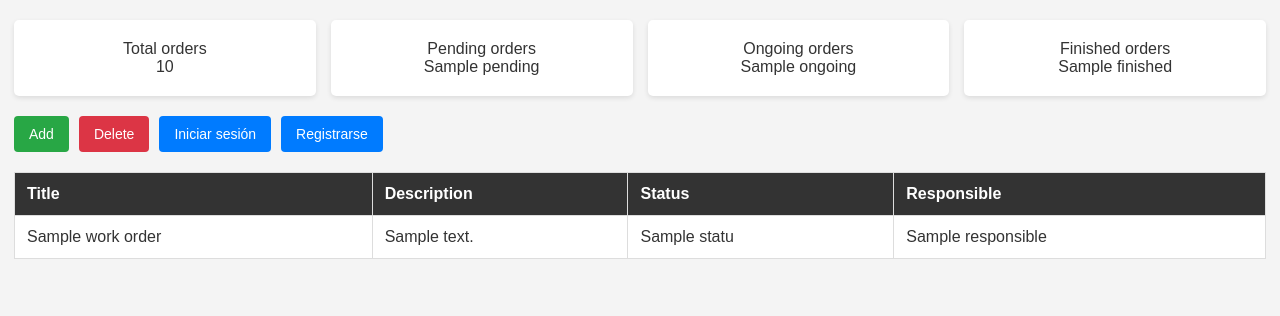
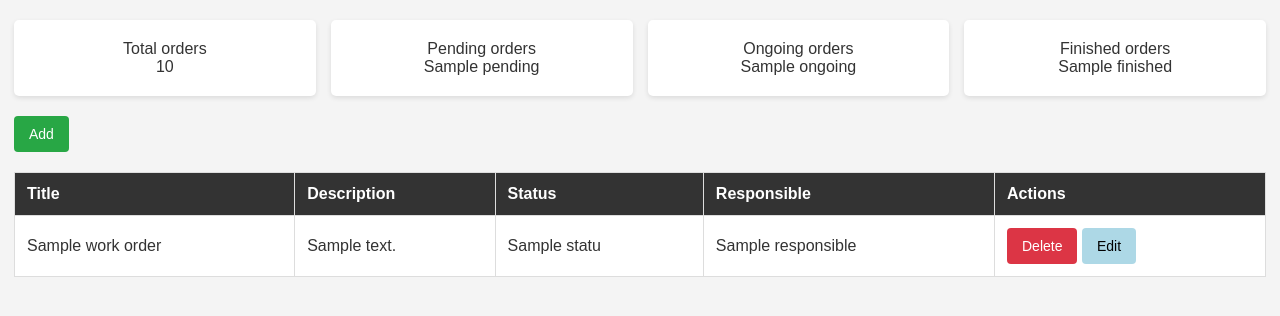
Before and after one commit to Aleishis/Proyecto-caracol, a Django app: template hello/templates/hello/work_orders.html in a window 1280 px wide. Shown: the part 120-436 px from the top of the page. Run offline with Django 3.2, Linux system fonts and the light colour scheme; the template is opened without the code that fills it: most values are stand-ins (such as "Sample title", 1, 10 or a date in 2020).

Commit message:
Se agregan los botones delete y edit a cada work order, aun sin funcionalidad

```diff
--- a/hello/static/hello/css/styles.css
+++ b/hello/static/hello/css/styles.css
@@ -79,6 +79,11 @@ header a {
 
 .btn.delete:hover {
     background-color: #c82333;
+}
+
+.btn.edit {
+    background-color: lightblue;
+    color: black;
 }
 
 /* Tabla de órdenes */
--- a/hello/templates/hello/work_orders.html
+++ b/hello/templates/hello/work_orders.html
@@ -28,9 +28,6 @@
 
 <section class="buttons-section">
     <button class="btn add">Add</button>
-    <button class="btn delete">Delete</button>
-    <a href="{% url 'index' %}" class="btn">Iniciar sesión</a>
-    <a href="{% url 'signup' %}" class="btn">Registrarse</a>
 </section>
 
 <section style="padding: 0 14px;">
@@ -42,6 +39,7 @@
                 <th>Description</th>
                 <th>Status</th>
                 <th>Responsible</th>
+                <th>Actions</th>
             </tr>
         </thead>
         <tbody>
@@ -51,6 +49,10 @@
                 <td>{{w.description}}</td>
                 <td>{{w.status.name}}</td>
                 <td>{{w.responsible}}</td>
+                <td>
+                     <button class="btn delete">Delete</button>
+                     <button class="btn edit">Edit</button>
+                </td>
             </tr>
             {% empty %}
             <tr>
```
